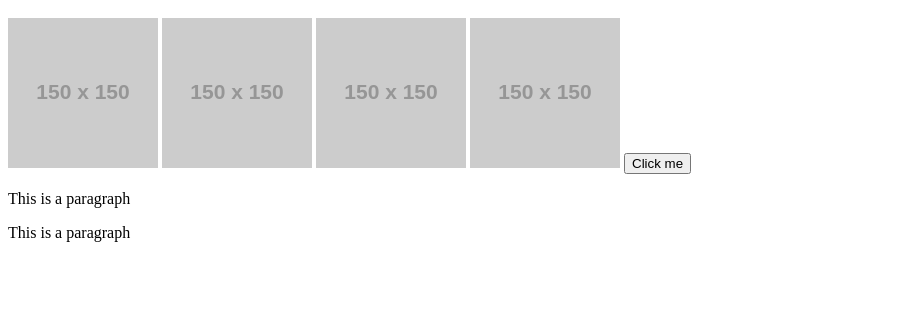
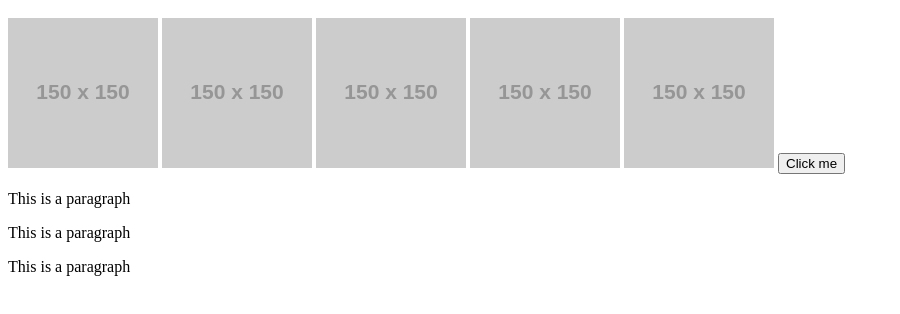
Before and after one commit to ridamsinghal25/git-test, a plain HTML site: page rebase/index.html in a window 1280 px wide. Shown: the part 120-434 px from the top of the page, without its empty margins (0-900 px from the left). Drawn offline with Linux system fonts and the light colour scheme; placeholder pictures from the web are drawn by us.

Commit message:
add one image and paragraph

```diff
--- a/rebase/index.html
+++ b/rebase/index.html
@@ -12,6 +12,7 @@
     <img src="https://via.placeholder.com/150" alt="Image">
     <img src="https://via.placeholder.com/150" alt="Image">
     <img src="https://via.placeholder.com/150" alt="Image">
+    <img src="https://via.placeholder.com/150" alt="Image">
 
 
     <button>Click me</button>
@@ -22,6 +23,7 @@
 
     <p>This is a paragraph</p>
     <p>This is a paragraph</p>
+    <p>This is a paragraph</p>
 
     <script>
         console.log("Hello World");
```
